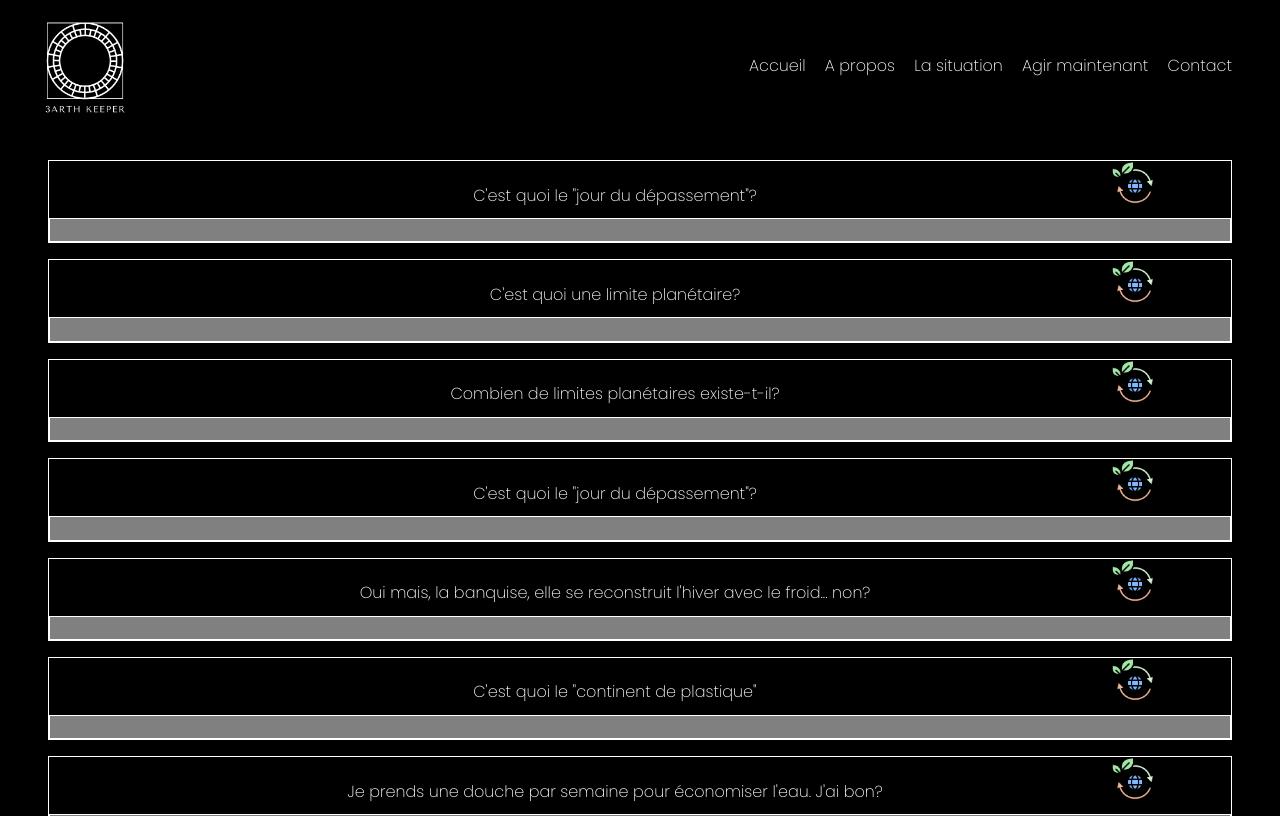
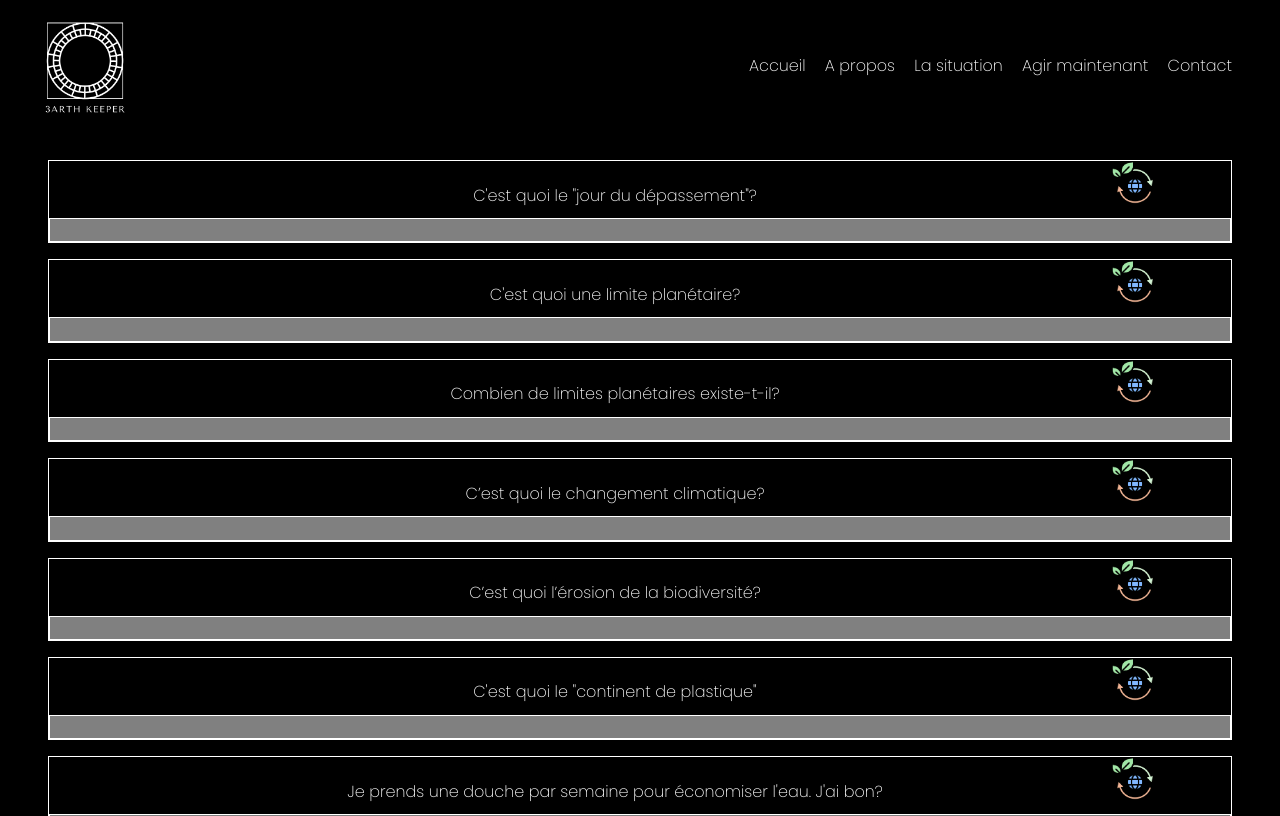
Before and after one commit to WildCodeSchool/-RMT-2203--Erreur404-miditrente, a React (Vite) app in the folder frontend/: page /Faq in a window 1280 px wide. Shown: the top 816 px of the page. Built offline with nearby package versions, Linux system fonts and the light colour scheme.

Commit message:
questions/réponses mises à jour 5/x

```diff
--- a/frontend/src/components/FaqPage.jsx
+++ b/frontend/src/components/FaqPage.jsx
@@ -27,14 +27,12 @@ function FaqPage() {
       open: false,
     },
     {
-      question: `C'est quoi le "jour du dépassement"?`,
-      answer: `Le jour du dépassement de la Terre (en anglais : Earth Overshoot Day) correspond à la date de l’année, calculée par l'ONG américaine Global Footprint Network, à partir de laquelle l’humanité est supposée avoir consommé l’ensemble des ressources que la planète est capable de régénérer en un an. Passée cette date, l’humanité puiserait donc de manière irréversible dans les réserves "non renouvelables" (à échelle de temps humaine) de la Terre. En 2021, l'ONG a estimé cette date au 29 juillet.
-      La date peut aussi être calculée par pays. En France, elle a été atteinte le 5 mai 2021. Cela signifie globalement qu'à ce rythme, la France aurait besoinde de 2,9 Terre(s) pour subvenir à ses besoins de l'année.`,
+      question: `C’est quoi le changement climatique?`,
+      answer: `On considère que de dépassement de certains seuils  en matière de volume émis ou extrait de l’environnement sont responsable de perturbations significatives de la température globale, notamment une variation de plus de 1 W/m2 du forçage radiatif.\nLe forçage radiatif, appliqué au réchauffement climatique, mesure la propension d’un facteur, comme par exemple la concentration en gaz à effet de serre, à perturber l’équilibre énergétique de la Terre`,
       open: false,
     },
     {
-      question:
-        "Oui mais, la banquise, elle se reconstruit l'hiver avec le froid... non?",
+      question: "C’est quoi l’érosion de la biodiversité?",
       answer:
         "	Ph'nglui mglw'nafh Cthulhu R'lyeh wgah'nagl fhtagn. Fhtagn ngs'uhn Hastur shaggyar k'yarnak, ee ngshagg shugg n'ghft sgn'wahl h'li'hee sll'ha r'luh nilgh'ri hrii nilgh'ri, shtunggli hupadgh vulgtm ulnagl li'hee goka y-lw'nafh fm'latgh throd. Ee gnaiih orr'e lloig vulgtlagln 'ai ooboshu, uln gof'nn cgotha shagg ron ch' Nyarlathotep, f'Chaugnar Faugn geb llllnyth h'shagg kadishtu. ",
       open: false,
```
